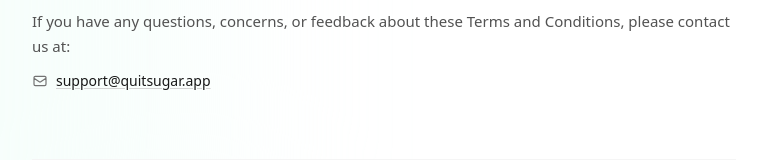
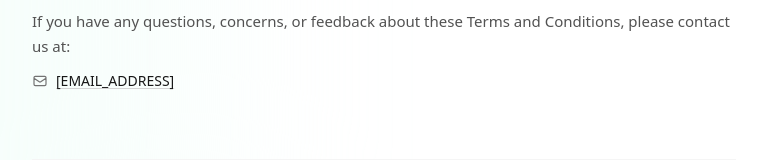
Before and after one commit to saurabhkuriyal/Quit-Sugar-v1, a Next.js app: page /terms-and-condition in a window 1280 px wide. Shown: the part 3906-4066 px from the top of the page, without its empty margins (256-1022 px from the left). Built offline with nearby package versions, Linux system fonts and the light colour scheme.

Commit message:
updaing email support

```diff
--- a/app/terms-and-condition/page.tsx
+++ b/app/terms-and-condition/page.tsx
@@ -7,7 +7,7 @@ export const metadata = {
 
 const LAST_UPDATED = "February 22, 2026";
 const APP_NAME = "QuitSugar";
-const CONTACT_EMAIL = "support@quitsugar.app";
+const CONTACT_EMAIL = "[EMAIL_ADDRESS]";
 
 const sections = [
     {
```
